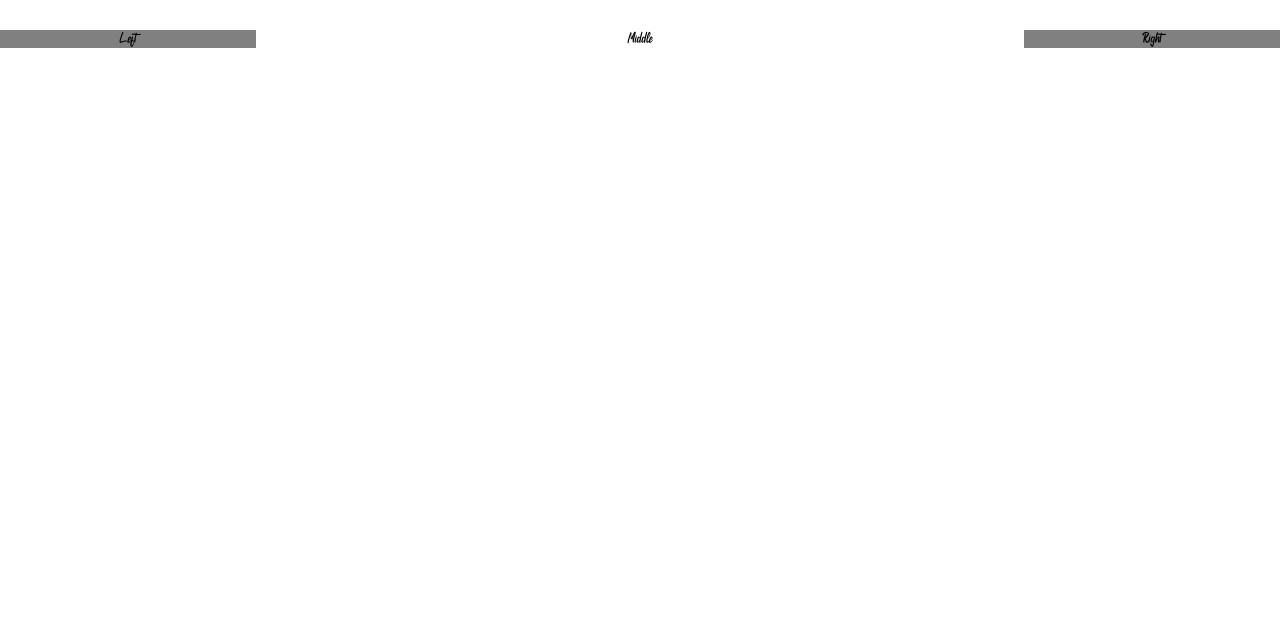
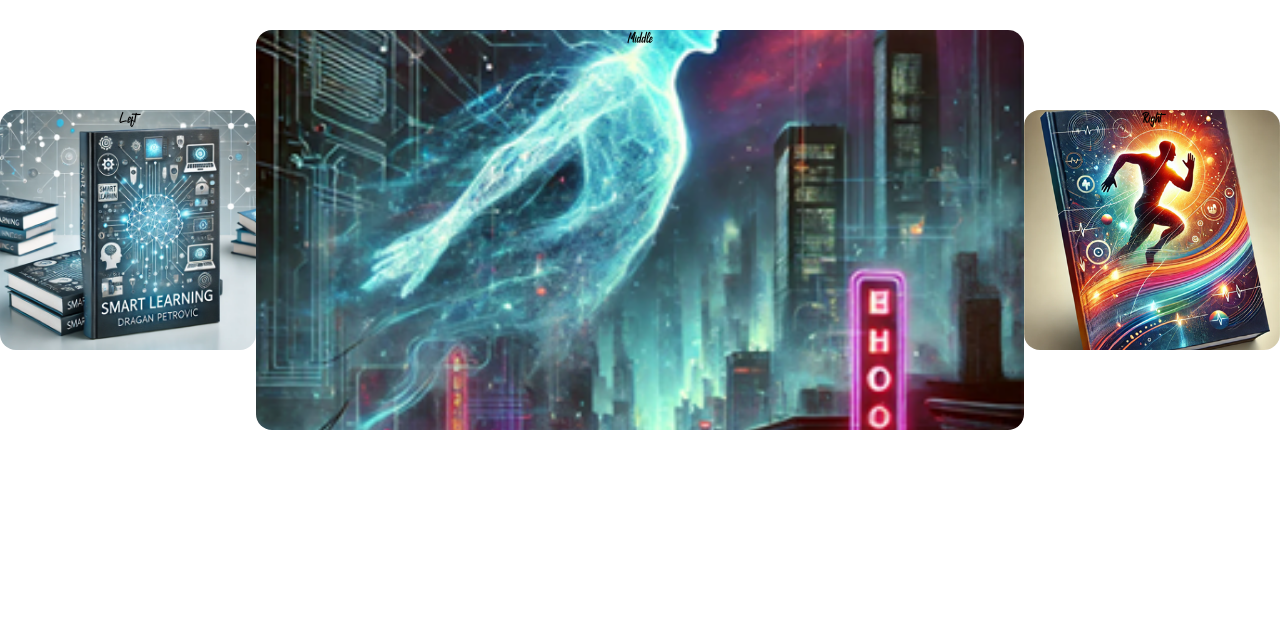
Before and after one commit to Michelle-bit-web/readopia, a plain HTML site: page index.html in a window 1280 px wide. Shown: the part 158-800 px from the top of the page. Drawn offline with Linux system fonts and the light colour scheme.

Commit message:
rendering best_seller_img added

```diff
--- a/index.html
+++ b/index.html
@@ -9,7 +9,7 @@
     <link rel="stylesheet" href="style.css" />
     <script src="script.js"></script>
   </head>
-  <body onload="init()" onclick="removeSidebar(event)">
+  <body onload="renderImg()" onclick="removeSidebar(event)">
     <header>
       <div class="header_content max_width">
         <img class="img_header" src="./assets/icon/readopia-Logo-text .PNG" alt="" />
@@ -48,9 +48,9 @@
       <section class="section_best_seller">
         <h1>Best Seller</h1>
         <div class="best_sellers">
-          <div id="left_best_seller">Left</div>
-          <div id="best_seller_render">Middle</div>
-          <div id="right_best_seller">Right</div>
+          <div id="best_seller1" class="best_seller_img" onclick="switchBestSeller(-1)">Left</div>
+          <div id="best_seller2" class="best_seller_img">Middle</div>
+          <div id="best_seller3" class="best_seller_img" onclick="switchBestSeller(1)">Right</div>
         </div>
       </section>
       <section class="section_catergories">
--- a/script.js
+++ b/script.js
@@ -186,6 +186,7 @@ let books = [
       "price": 19.99,
       "publishedYear": 2018,
       "genre": "Education",
+      "bestseller":true,
       "comments": [
         {
           "name": "Reader123",
@@ -215,6 +216,7 @@ let books = [
       "price": 14.50,
       "publishedYear": 2021,
       "genre": "Education",
+      "bestseller":false,
       "comments": []
     },
     {
@@ -227,6 +229,7 @@ let books = [
       "price": 22.95,
       "publishedYear": 2019,
       "genre": "Romantik",
+      "bestseller":false,
       "comments": [
         {
           "name": "LeserPeter",
@@ -260,6 +263,7 @@ let books = [
       "price": 18.00,
       "publishedYear": 2020,
       "genre": "Science-Fiction",
+      "bestseller":true,
       "comments": [
         {
           "name": "BuchKenner",
@@ -281,6 +285,7 @@ let books = [
       "price": 16.75,
       "publishedYear": 2024,
       "genre": "Health & Fitness",
+      "bestseller":true,
       "comments": []
     },
     {
@@ -293,6 +298,7 @@ let books = [
       "price": 12.30,
       "publishedYear": 2022,
       "genre": "Health & Fitness",
+      "bestseller":false,
       "comments": [
         {
           "name": "BücherLiebhaber",
@@ -314,6 +320,7 @@ let books = [
       "price": 21.00,
       "publishedYear": 2025,
       "genre": "Health & Fitness",
+      "bestseller":false,
       "comments": [
         {
           "name": "Leser123",
@@ -331,6 +338,7 @@ let books = [
       "price": 17.50,
       "publishedYear": 2020,
       "genre": "Fantasy",
+      "bestseller":false,
       "comments": [
         {
           "name": "Bookworm92",
@@ -348,6 +356,7 @@ let books = [
       "price": 19.99,
       "publishedYear": 2016,
       "genre": "Romantik",
+      "bestseller":false,
       "comments": [
         {
           "name": "Bibliophile23",
@@ -365,11 +374,7 @@ let books = [
     }
   ]
 
-console.log(books)
 
-  function init(){
-    renderImg();
-  }
 
   //Für die Sidebar
   function triggerSidebar(event){
@@ -400,18 +405,43 @@ console.log(books)
     comment = "";
   }
 
-function renderImg(){
-  // let bestSeller = document.getElementById('best_seller_render').innerHTML = "";
-  for (let indexImg = 1; indexImg < books.cover.length; indexImg++) {
-    bestSeller += `<div id="divImg${indexImg}" class="divImg"></div>`;
-    getBookImg(indexImg);
+  function renderImg(){
+
+    let bestSeller = books.filter(best => best.bestseller == true)
+    console.table(bestSeller)
+    for (let i = 0; i < bestSeller.length; i++) {
+    let coverBestSeller = bestSeller[i].cover;
+    document.getElementById(`best_seller${i+1}`).style.backgroundImage = `url('./assets/img/${coverBestSeller}.png')`;
+    }
   }
+
+
+function switchBestSeller(a){
+  if (a < 0){}
+  if (a > 0){}
 }
+// function renderImg(){
 
-function getBookImg(indexImg){
-  document.getElementById(`divImg${indexImg}`).style.backgroundImage +=
-    `url(./assets/img/book${indexImg}.png)`;
-}
+//   for (let indexImg = 0; indexImg < 1; indexImg++) {
+//     let cover = books[indexImg].cover;
+//     document.getElementById('best_seller_render').innerHTML += `<div id="divImg${indexImg}" class="divImg">Hallo</div>`;
+//     getBookImg(indexImg, cover);}
+// }
+
+// function renderImg(){
+//   let bestSeller = document.getElementById('best_seller_render').innerHTML = "";
+//   for (let indexImg = 0; indexImg < books.length; indexImg++) {
+//     let cover = books[indexImg].cover;
+//     bestSeller += `<div id="divImg${indexImg}" class="divImg"></div>`;
+//     getBookImg(indexImg, cover);
+//   }
+// }
+
+// function getBookImg(index, cover){
+//   document.getElementById(`divImg${index}`).style.backgroundImage +=
+//     `url('./assets/img/${cover}.png')'`;
+// }
+
 
 // let book = books.filter(getBookCover => getBookCover.cover == `book${indexImg}`);
 // console.log(book)
--- a/style.css
+++ b/style.css
@@ -126,6 +126,7 @@ nav{
     min-height: 100vh;
     width: 100%;
 }
+
 .best_sellers{
     display: flex;
     justify-content: center;
@@ -134,14 +135,23 @@ nav{
     width: 100%;
 }
 
-#left_best_seller,
-#right_best_seller{
+#best_seller1,
+#best_seller3{
     width: 20%;
+    height: 30vh;
     background-color: grey;
 
 }
-#best_seller_render{
-    flex:1
+#best_seller2{
+    flex:1;
+    height: 50vh;
+}
+
+.best_seller_img{
+    background-position: center;
+    background-repeat: no-repeat;
+    background-size: cover;
+    border-radius: 16px;
 }
 
 /* Sektion Categories */
```
Also changed, not shown: bookPage.html (+1 -1 lines).
